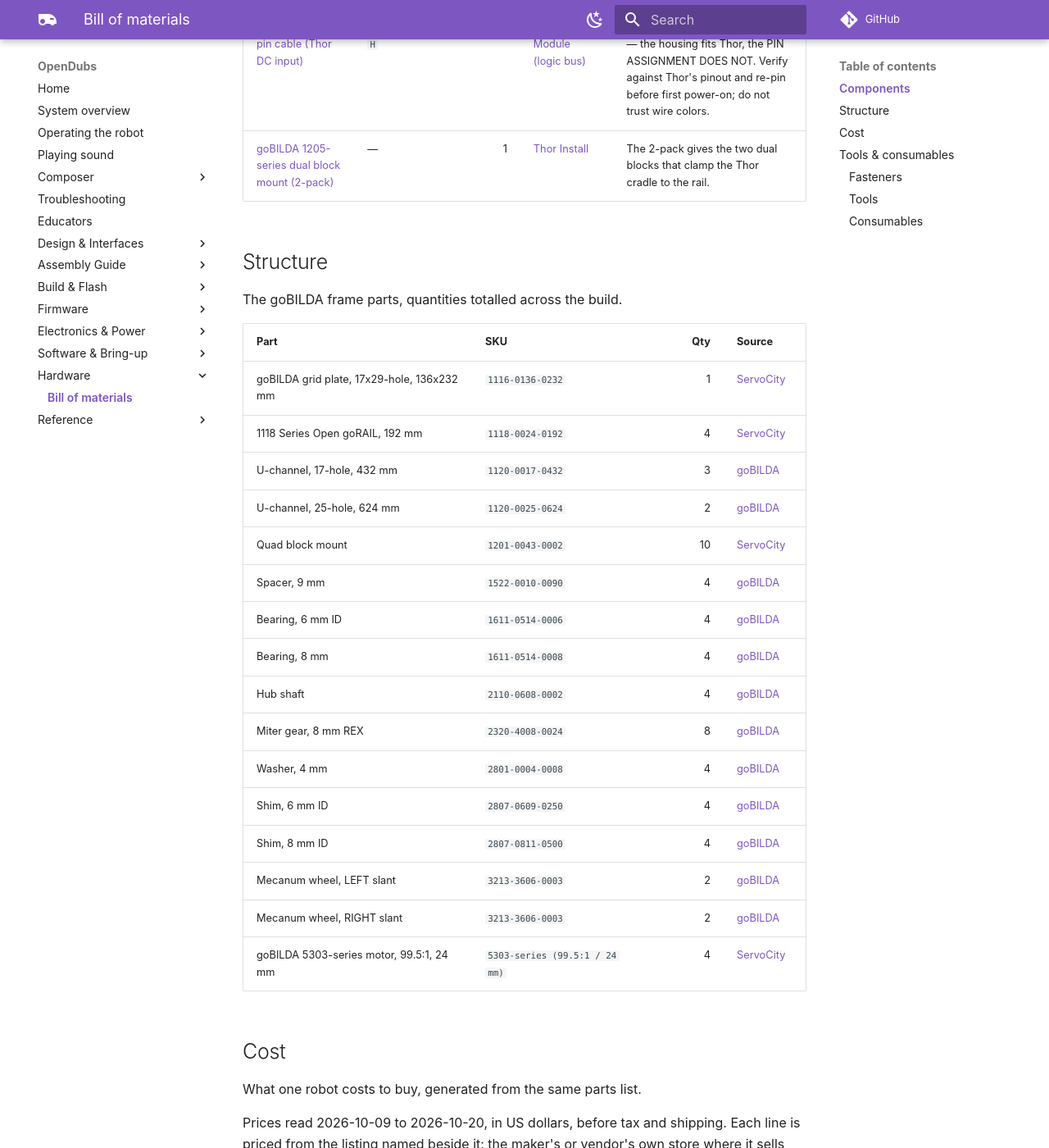
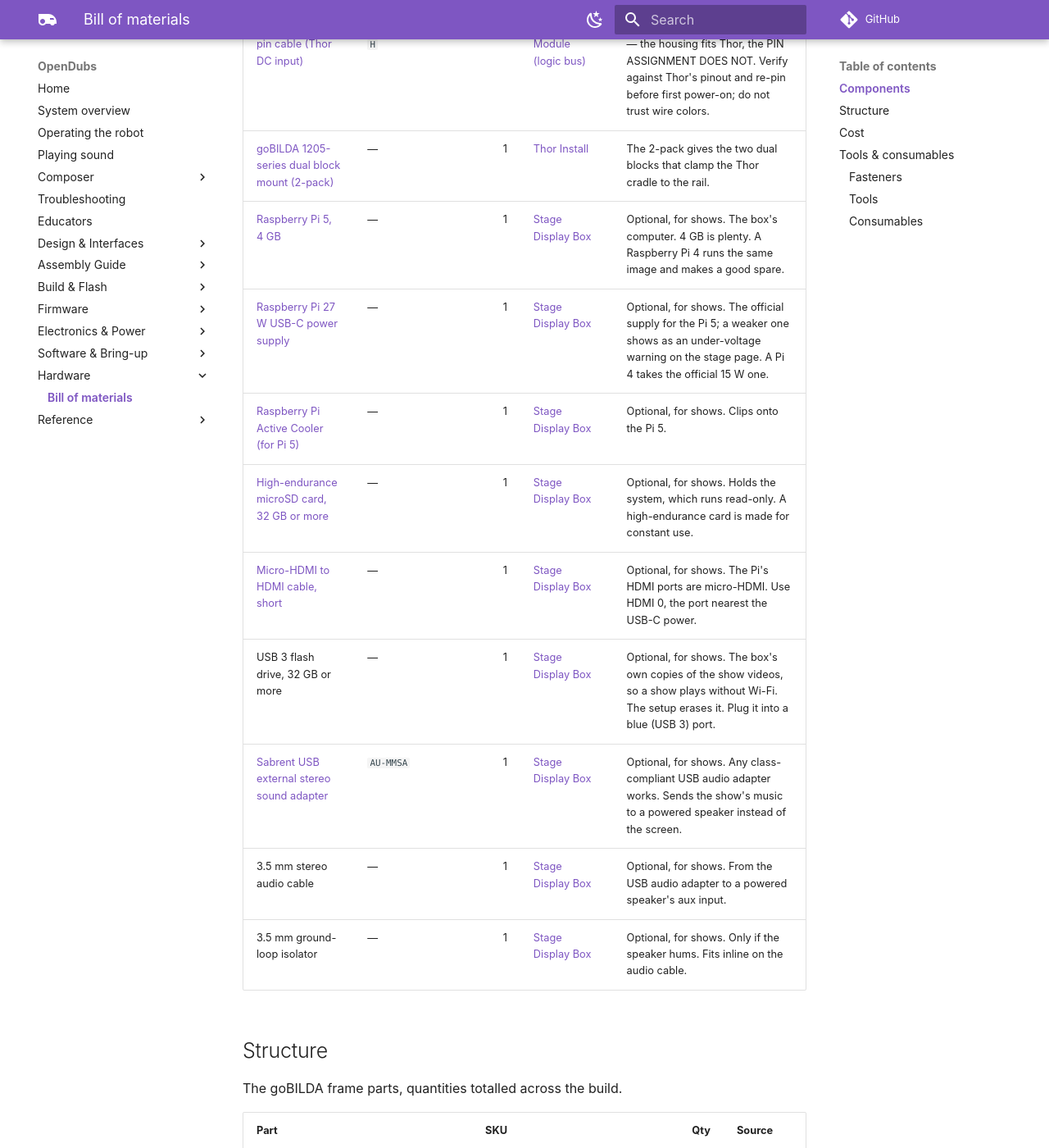
Before and after one commit to UW-Allen-School-Robotics/opendubs, an MkDocs documentation site: the page built from docs/hardware-bom.md, in a window 1280 px wide and 1400 px high, scrolled down 4094 px. Shown: the whole window at 82% size. Built offline with MkDocs 1.6.1 and Material for MkDocs 9.7.7, drawn with Linux system fonts in a browser that asks for light colours; comment, search, counter and statistics services are not loaded.

Commit message:
docs: the stage display box — a page and its parts
A Raspberry Pi that shows the robot's stage page on any HDMI screen. The page says
what the box does and links to software/stage-pi/README.md for the setup, rather
than repeating it. Its nine parts are optional rows under module stage-display, so
they stay out of the robot's cost total. The rows have no prices yet: the official
listings show none.

Co-Authored-By: Claude Opus 5.5 <noreply@anthropic.com>

```diff
--- a/docs/hardware-bom.md
+++ b/docs/hardware-bom.md
@@ -55,6 +55,15 @@ part used in two places is listed once, with the quantities added.
 | [M5Stack StamPLC PoE module](https://www.digikey.com/en/products/detail/m5stack-technology-co-ltd/A165/28968801) | `A165` | 1 | [Right Upper Electronics Bay](build/upper-right-electronics-bay.md) | Adds PoE Ethernet to the StamPLC — the StamPLC<->Thor transport rides this. Many sources; DigiKey stocks well for US teams. |
 | [Micro-Fit 3.0 4-pin cable (Thor DC input)](https://a.co/d/06nenwIA) | `B07Z6BJCVH` | 1 | [Mini Power Module (logic bus)](build/mini-power-module.md) | Sold as an ATX 4-pin 12 V cable — the housing fits Thor, the PIN ASSIGNMENT DOES NOT. Verify against Thor's pinout and re-pin before first power-on; do not trust wire colors. |
 | [goBILDA 1205-series dual block mount (2-pack)](https://www.servocity.com/1205-series-dual-block-mount-1-5-2-pack/) | — | 1 | [Thor Install](build/thor-install.md) | The 2-pack gives the two dual blocks that clamp the Thor cradle to the rail. |
+| [Raspberry Pi 5, 4 GB](https://www.raspberrypi.com/products/raspberry-pi-5/) | — | 1 | [Stage Display Box](build/stage-display.md) | Optional, for shows. The box's computer. 4 GB is plenty. A Raspberry Pi 4 runs the same image and makes a good spare. |
+| [Raspberry Pi 27 W USB-C power supply](https://www.raspberrypi.com/products/27w-power-supply/) | — | 1 | [Stage Display Box](build/stage-display.md) | Optional, for shows. The official supply for the Pi 5; a weaker one shows as an under-voltage warning on the stage page. A Pi 4 takes the official 15 W one. |
+| [Raspberry Pi Active Cooler (for Pi 5)](https://www.raspberrypi.com/products/active-cooler/) | — | 1 | [Stage Display Box](build/stage-display.md) | Optional, for shows. Clips onto the Pi 5. |
+| [High-endurance microSD card, 32 GB or more](https://www.sandisk.com/products/memory-cards/microsd-cards/sandisk-high-endurance-uhs-i-microsd) | — | 1 | [Stage Display Box](build/stage-display.md) | Optional, for shows. Holds the system, which runs read-only. A high-endurance card is made for constant use. |
+| [Micro-HDMI to HDMI cable, short](https://www.raspberrypi.com/products/micro-hdmi-to-standard-hdmi-a-cable/) | — | 1 | [Stage Display Box](build/stage-display.md) | Optional, for shows. The Pi's HDMI ports are micro-HDMI. Use HDMI 0, the port nearest the USB-C power. |
+| USB 3 flash drive, 32 GB or more | — | 1 | [Stage Display Box](build/stage-display.md) | Optional, for shows. The box's own copies of the show videos, so a show plays without Wi-Fi. The setup erases it. Plug it into a blue (USB 3) port. |
+| [Sabrent USB external stereo sound adapter](https://sabrent.com/products/au-mmsa) | `AU-MMSA` | 1 | [Stage Display Box](build/stage-display.md) | Optional, for shows. Any class-compliant USB audio adapter works. Sends the show's music to a powered speaker instead of the screen. |
+| 3.5 mm stereo audio cable | — | 1 | [Stage Display Box](build/stage-display.md) | Optional, for shows. From the USB audio adapter to a powered speaker's aux input. |
+| 3.5 mm ground-loop isolator | — | 1 | [Stage Display Box](build/stage-display.md) | Optional, for shows. Only if the speaker hums. Fits inline on the audio cable. |
 <!-- /BOM-AUTO:purchase:components -->
 
 ## Structure
```
Also changed, not shown: 3 other files.
